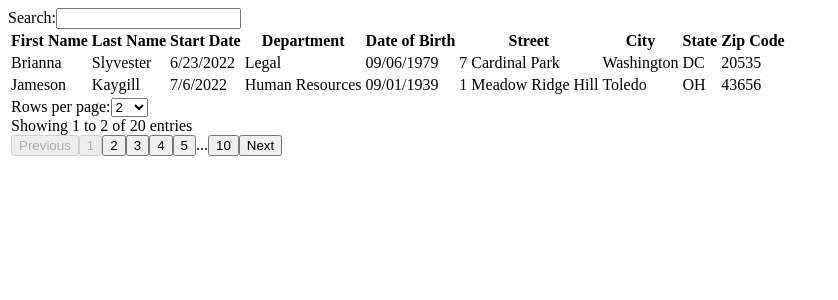
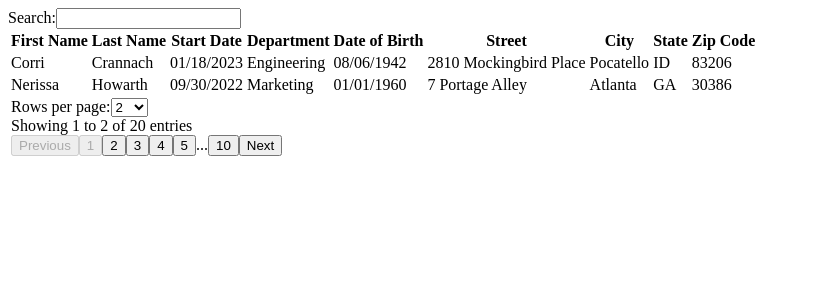
Before and after one commit to TheNewDevl/data-table-react, a React (Vite) app: page / in a window 1280 px wide. Shown: the top 300 px of the page, without its empty margins (0-838 px from the left). Built offline with nearby package versions, Linux system fonts and the light colour scheme.

Commit message:
update data mocks

```diff
--- a/src/main.tsx
+++ b/src/main.tsx
@@ -2,13 +2,13 @@ import { StrictMode } from "react";
 import { createRoot } from "react-dom/client";
 import { DataTable } from "./ReactTable";
 import { TableCtxProvider } from "./context/TableContext";
-import { mockEmployees } from "./mocks/mockEmployeesList";
+import { noMissingDataEmployee } from "./mocks/mockEmployeesList";
 import { columns } from "./mocks/columnsMock";
 
 createRoot(document.getElementById("root") as HTMLElement).render(
   <StrictMode>
     <TableCtxProvider>
-      <DataTable data={mockEmployees} columns={columns} />
+      <DataTable data={noMissingDataEmployee} columns={columns} />
     </TableCtxProvider>
   </StrictMode>
 );
--- a/src/mocks/columnsMock.ts
+++ b/src/mocks/columnsMock.ts
@@ -3,9 +3,9 @@ import { ColumnType } from "../types";
 export const columns: ColumnType[] = [
   { title: "First Name", data: "firstName" },
   { title: "Last Name", data: "lastName" },
-  { title: "Start Date", data: "startDate" },
+  { title: "Start Date", data: "startDate", type: "date" },
   { title: "Department", data: "department" },
-  { title: "Date of Birth", data: "dateOfBirth" },
+  { title: "Date of Birth", data: "dateOfBirth", type: "date" },
   { title: "Street", data: "street" },
   { title: "City", data: "city" },
   { title: "State", data: "state" },
--- a/src/mocks/mockEmployeesList.ts
+++ b/src/mocks/mockEmployeesList.ts
@@ -1,222 +1,221 @@
-export const mockEmployees = [
+export const noMissingDataEmployee = [
   {
-    firstName: "Brianna",
-    lastName: "Slyvester",
-    dateOfBirth: "09/06/1979",
-    startDate: "6/23/2022",
+    firstName: "Corri",
+    lastName: "Crannach",
+    dateOfBirth: "08/06/1942",
+    startDate: "01/18/2023",
+    department: "Engineering",
+    street: "2810 Mockingbird Place",
+    city: "Pocatello",
+    state: "ID",
+    zipCode: "83206",
+  },
+  {
+    firstName: "Nerissa",
+    lastName: "Howarth",
+    dateOfBirth: "01/01/1960",
+    startDate: "09/30/2022",
+    department: "Marketing",
+    street: "7 Portage Alley",
+    city: "Atlanta",
+    state: "GA",
+    zipCode: "30386",
+  },
+  {
+    firstName: "Dodi",
+    lastName: "Wroath",
+    dateOfBirth: "08/01/1973",
+    startDate: "08/16/2022",
     department: "Legal",
-    street: "7 Cardinal Park",
+    street: "68 7th Way",
+    city: "Idaho Falls",
+    state: "ID",
+    zipCode: "83405",
+  },
+  {
+    firstName: "Ingrid",
+    lastName: "Shmyr",
+    dateOfBirth: "10/09/1980",
+    startDate: "11/09/2022",
+    department: "Sales",
+    street: "85803 Carioca Court",
+    city: "Charlotte",
+    state: "NC",
+    zipCode: "28230",
+  },
+  {
+    firstName: "Edythe",
+    lastName: "Cory",
+    dateOfBirth: "07/17/1995",
+    startDate: "12/07/2022",
+    department: "Human Resources",
+    street: "48882 Springview Drive",
+    city: "Alexandria",
+    state: "VA",
+    zipCode: "22309",
+  },
+  {
+    firstName: "Janey",
+    lastName: "Tarren",
+    dateOfBirth: "10/24/1949",
+    startDate: "09/19/2022",
+    department: "Sales",
+    street: "1727 Goodland Point",
+    city: "South Bend",
+    state: "IN",
+    zipCode: "46614",
+  },
+  {
+    firstName: "Claudio",
+    lastName: "Booy",
+    dateOfBirth: "04/19/1971",
+    startDate: "05/26/2022",
+    department: "Engineering",
+    street: "72 Hintze Avenue",
+    city: "Birmingham",
+    state: "AL",
+    zipCode: "35254",
+  },
+  {
+    firstName: "Nikita",
+    lastName: "Arnhold",
+    dateOfBirth: "02/05/1945",
+    startDate: "11/14/2022",
+    department: "Marketing",
+    street: "003 Elka Way",
+    city: "New York City",
+    state: "NY",
+    zipCode: "10045",
+  },
+  {
+    firstName: "Gasparo",
+    lastName: "Luchetti",
+    dateOfBirth: "06/10/1962",
+    startDate: "12/14/2021",
+    department: "Engineering",
+    street: "00042 Buhler Alley",
+    city: "Shawnee Mission",
+    state: "KS",
+    zipCode: "66215",
+  },
+  {
+    firstName: "Corbett",
+    lastName: "Bletsor",
+    dateOfBirth: "06/25/1995",
+    startDate: "09/30/2021",
+    department: "Marketing",
+    street: "76974 Thompson Street",
+    city: "Jacksonville",
+    state: "FL",
+    zipCode: "32259",
+  },
+  {
+    firstName: "Ephrem",
+    lastName: "Alday",
+    dateOfBirth: "04/07/1940",
+    startDate: "08/19/2022",
+    department: "Legal",
+    street: "84 Di Loreto Trail",
+    city: "Naples",
+    state: "FL",
+    zipCode: "34102",
+  },
+  {
+    firstName: "Anne-marie",
+    lastName: "Shrimplin",
+    dateOfBirth: "12/04/1985",
+    startDate: "04/21/2022",
+    department: "Marketing",
+    street: "49056 Fieldstone Terrace",
     city: "Washington",
     state: "DC",
-    zipCode: "20535",
+    zipCode: "20073",
   },
   {
-    firstName: "Jameson",
-    lastName: "Kaygill",
-    dateOfBirth: "09/01/1939",
-    startDate: "7/6/2022",
+    firstName: "Alida",
+    lastName: "Scrimshaw",
+    dateOfBirth: "10/02/1988",
+    startDate: "10/22/2021",
     department: "Human Resources",
-    street: "1 Meadow Ridge Hill",
-    city: "Toledo",
-    state: "OH",
-    zipCode: "43656",
+    street: "1 Service Court",
+    city: "Austin",
+    state: "TX",
+    zipCode: "78764",
   },
   {
-    firstName: "Hubert",
-    lastName: "Fierro",
-    dateOfBirth: "07/06/1990",
-    startDate: "9/28/2022",
-    department: "Marketing",
-    street: "3 Melvin Crossing",
-    city: "New York City",
-    state: "NY",
-    zipCode: "10203",
+    firstName: "Zia",
+    lastName: "Doswell",
+    dateOfBirth: "10/05/1978",
+    startDate: "10/20/2022",
+    department: "Legal",
+    street: "9 Fallview Court",
+    city: "Montpelier",
+    zipCode: "05609",
   },
   {
-    firstName: "Graham",
-    lastName: "Klement",
-    dateOfBirth: "25/12/2001",
-    startDate: "2/27/2022",
-    department: "Sales",
-    street: "2 Kings Circle",
-    city: "Portland",
-    state: "OR",
-    zipCode: "97286",
+    firstName: "Godfry",
+    lastName: "Thorburn",
+    dateOfBirth: "10/08/2000",
+    startDate: "10/26/2022",
+    department: "Human Resources",
+    street: "12076 Emmet Avenue",
+    city: "Honolulu",
+    state: "HI",
+    zipCode: "96810",
   },
   {
-    firstName: "Corrina",
-    lastName: "Bruhnicke",
-    dateOfBirth: "08/12/1936",
-    startDate: "9/23/2021",
-    department: "Engineering",
-    street: "268 Crest Line Place",
-    city: "Charleston",
-    state: "SC",
-    zipCode: "29416",
+    firstName: "Chase",
+    lastName: "Tompkin",
+    dateOfBirth: "09/21/1986",
+    startDate: "07/11/2022",
+    department: "Legal",
+    street: "28 Logan Road",
+    city: "Pasadena",
+    state: "CA",
+    zipCode: "91117",
   },
   {
-    firstName: "Field",
-    lastName: "Huston",
-    dateOfBirth: "29/08/1964",
-    startDate: "10/2/2022",
-    department: "Legal",
-    street: "0 Chinook Place",
-    city: "Columbus",
-    state: "OH",
-    zipCode: "43268",
+    firstName: "Kare",
+    lastName: "Vaskov",
+    dateOfBirth: "02/12/1954",
+    startDate: "03/14/2022",
+    department: "Engineering",
+    street: "956 Westport Junction",
+    city: "El Paso",
+    state: "TX",
+    zipCode: "88558",
   },
   {
-    firstName: "Estel",
-    lastName: "Pidcock",
-    dateOfBirth: "24/05/1944",
-    startDate: "10/11/2021",
-    department: "Legal",
-    street: "2 Hoepker Crossing",
-    city: "Houston",
-    state: "TX",
-    zipCode: "77085",
+    firstName: "Peyter",
+    lastName: "Willimott",
+    dateOfBirth: "07/31/1930",
+    startDate: "03/20/2022",
+    department: "Marketing",
+    street: "4 Ryan Junction",
+    city: "Washington",
+    state: "DC",
+    zipCode: "20442",
   },
   {
-    firstName: "Sophey",
-    lastName: "Britnell",
-    dateOfBirth: "21/11/1989",
-    startDate: "6/25/2022",
-    department: "Sales",
-    street: "31234 Hovde Lane",
-    city: "Jackson",
-    state: "MS",
-    zipCode: "39296",
+    firstName: "Starlin",
+    lastName: "Pawlik",
+    dateOfBirth: "11/02/1953",
+    startDate: "03/24/2022",
+    department: "Marketing",
+    street: "32 North Plaza",
+    city: "Bradenton",
+    state: "FL",
+    zipCode: "34282",
   },
   {
-    firstName: "Gisela",
-    lastName: "Dagworthy",
-    dateOfBirth: "25/06/1948",
-    startDate: "10/27/2022",
+    firstName: "Thornie",
+    lastName: "Mattheis",
+    dateOfBirth: "01/22/2001",
+    startDate: "07/22/2022",
     department: "Engineering",
-    street: "7460 Moland Street",
-    city: "Pittsburgh",
-    state: "PA",
-    zipCode: "15255",
-  },
-  {
-    firstName: "Tomlin",
-    lastName: "Eliyahu",
-    dateOfBirth: "18/11/1944",
-    startDate: "9/4/2022",
-    department: "Marketing",
-    street: "447 Bobwhite Circle",
-    city: "Richmond",
-    state: "VA",
-    zipCode: "23289",
-  },
-  {
-    firstName: "Esra",
-    lastName: "Mathwen",
-    dateOfBirth: "27/01/1974",
-    startDate: "1/27/2022",
-    department: "Human Resources",
-    street: "49231 Banding Junction",
-    city: "Houston",
-    state: "TX",
-    zipCode: "77281",
-  },
-  {
-    firstName: "Devland",
-    lastName: "Terrelly",
-    dateOfBirth: "02/11/1986",
-    startDate: "3/13/2022",
-    department: "Legal",
-    street: "61 Algoma Avenue",
-    city: "Denton",
-    state: "TX",
-    zipCode: "76205",
-  },
-  {
-    firstName: "Angelina",
-    lastName: "Towndrow",
-    dateOfBirth: "24/08/1930",
-    startDate: "8/19/2022",
-    department: "Legal",
-    street: "5739 Drewry Avenue",
-    city: "San Francisco",
-    state: "CA",
-    zipCode: "94132",
-  },
-  {
-    firstName: "Ginnifer",
-    lastName: "Pencott",
-    dateOfBirth: "04/02/1938",
-    startDate: "12/5/2022",
-    department: "Human Resources",
-    street: "63070 Judy Drive",
-    city: "Anniston",
-    state: "AL",
-    zipCode: "36205",
-  },
-  {
-    firstName: "Olivia",
-    lastName: "Sarl",
-    dateOfBirth: "30/07/1962",
-    startDate: "1/11/2023",
-    department: "Sales",
-    street: "0242 Hazelcrest Terrace",
-    city: "Ridgely",
-    state: "MD",
-    zipCode: "21684",
-  },
-  {
-    firstName: "Olivette",
-    lastName: "Benzi",
-    dateOfBirth: "03/09/1937",
-    startDate: "11/9/2021",
-    department: "Engineering",
-    street: "9327 Hansons Circle",
-    city: "Austin",
-    state: "TX",
-    zipCode: "78710",
-  },
-  {
-    firstName: "Kim",
-    lastName: "Coyett",
-    dateOfBirth: "10/09/1966",
-    startDate: "7/15/2022",
-    department: "Sales",
-    street: "1493 Tennessee Park",
-    city: "Atlanta",
-    state: "GA",
-    zipCode: "30323",
-  },
-  {
-    firstName: "Perice",
-    lastName: "Cheeke",
-    dateOfBirth: "06/11/2003",
-    startDate: "10/1/2022",
-    department: "Sales",
-    street: "29443 Corscot Trail",
-    city: "Jacksonville",
+    street: "3 Warner Drive",
+    city: "Tampa",
     state: "FL",
-    zipCode: "32209",
-  },
-  {
-    firstName: "Constantin",
-    lastName: "MacInnes",
-    dateOfBirth: "13/04/1993",
-    startDate: "11/27/2021",
-    department: "Marketing",
-    street: "12298 Dayton Plaza",
-    city: "Memphis",
-    state: "TN",
-    zipCode: "38168",
-  },
-  {
-    firstName: "Cliff",
-    lastName: "Manuel",
-    dateOfBirth: "29/03/1989",
-    startDate: "1/17/2022",
-    department: "Sales",
-    street: "69248 Thierer Drive",
-    city: "Meridian",
-    state: "MS",
-    zipCode: "39305",
+    zipCode: "33680",
   },
 ];
```
